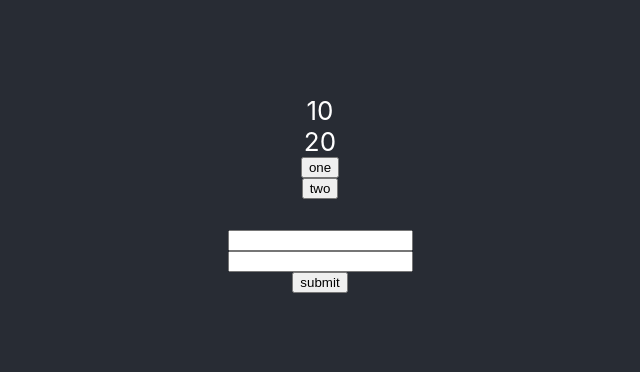
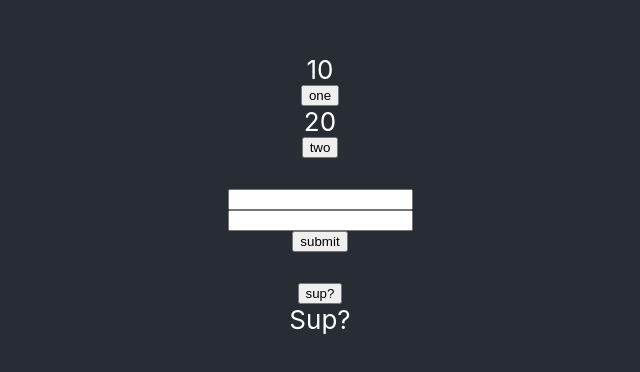
Before and after one commit to frankfaustino/react-hooks-practice, a React (Create React App) app: page / in a window 1280 px wide. Shown: the part 206-578 px from the top of the page, without its empty margins (320-960 px from the left). Built offline with nearby package versions, Linux system fonts and the light colour scheme.

Commit message:
✨ useEffect render and unmount example

```diff
--- a/src/App.tsx
+++ b/src/App.tsx
@@ -1,25 +1,36 @@
 import React, { useState } from 'react'
 
+import Sup from './Sup'
 import { useForm } from './useForm'
 
 import './App.css'
 
 const App: React.FC = () => {
+  // useState example showing the two states of a counter
   const [{ count, count2 }, setCount] = useState({ count: 10, count2: 20 })
+
+  // Typical use case for a custom hook, the form
   const { values, handleChange, handleSubmit } = useForm(() => ({ email: '', password: '' }))
   const submit = () => alert(`${values.email} / ${values.password}`)
+
+  // Shows/hides the Sup component, which contains the useEffect example
+  const [showSup, setShowSup] = useState(true)
+  const toggleShowSup = () => setShowSup(!showSup)
 
   return (
     <div className="App">
       <header className="App-header">
         <div>{count}</div>
+        <button onClick={e => setCount(({ count, count2 }) => ({ count: count + 1, count2 }))}>one</button>
         <div>{count2}</div>
-        <button onClick={e => setCount(({ count, count2 }) => ({ count: count + 1, count2 }))}>one</button>
         <button onClick={e => setCount(({ count, count2 }) => ({ count, count2: count2 + 1 }))}>two</button>
         <br />
         <input name="email" onChange={handleChange} value={values.email} />
         <input name="password" onChange={handleChange} type="password" value={values.password} />
         <button onClick={handleSubmit(submit)}>submit</button>
+        <br />
+        <button onClick={toggleShowSup}>sup?</button>
+        {showSup && <Sup />}
       </header>
     </div>
   )
--- /dev/null
+++ b/src/Sup.tsx
@@ -0,0 +1,19 @@
+import React, { useEffect } from 'react'
+
+const Sup: React.FC = () => {
+  // useEffect is analagous to componentDidMount
+  useEffect(() => {
+    // this lambda function will be called at each render (or re-render)
+    console.log('render')
+
+    return () => {
+      // this returned function is called at each component unmount
+      // you can perform any clean up here
+      console.log('unmount')
+    }
+  }, []) // whenever any values you place into the array changes, useEffect gets called
+
+  return <div>Sup?</div>
+}
+
+export default Sup
--- a/src/useForm.tsx
+++ b/src/useForm.tsx
@@ -14,19 +14,15 @@ interface InitialValues {
 export const useForm = (callback: () => InitialValues): UseFormReturnValue => {
   const [values, setValues] = useState(callback)
 
-  const handleSubmit = (cb: () => void) => (event: MouseEvent<HTMLButtonElement>) => {
-    if (event) event.preventDefault()
-    cb()
-  }
-
-  const handleChange = (event: ChangeEvent<HTMLInputElement>) => {
-    event.persist()
-    setValues(values => ({ ...values, [event.target.name]: event.target.value }))
-  }
-
   return {
-    handleChange,
-    handleSubmit,
+    handleChange: (event: ChangeEvent<HTMLInputElement>) => {
+      event.persist()
+      setValues(values => ({ ...values, [event.target.name]: event.target.value }))
+    },
+    handleSubmit: (cb: () => void) => (event: MouseEvent<HTMLButtonElement>) => {
+      event.preventDefault()
+      cb()
+    },
     values
   }
 }
```
